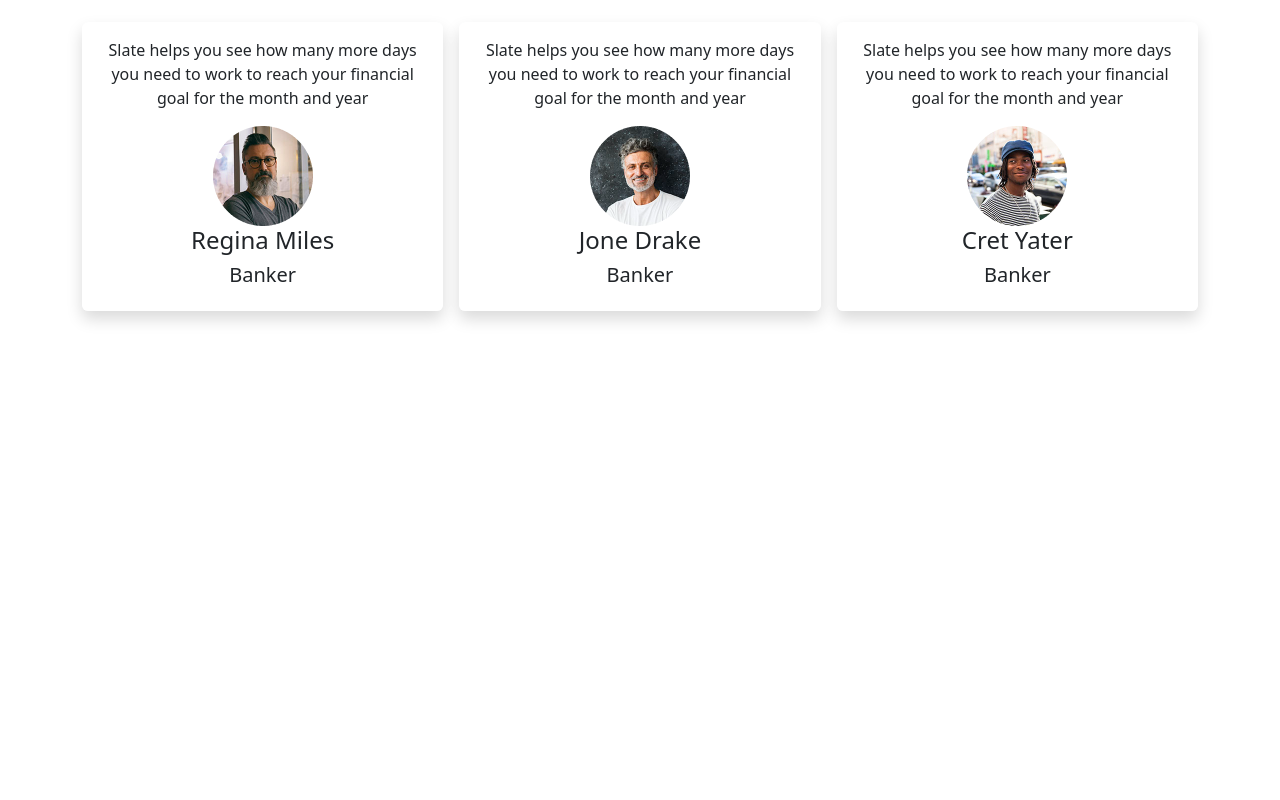
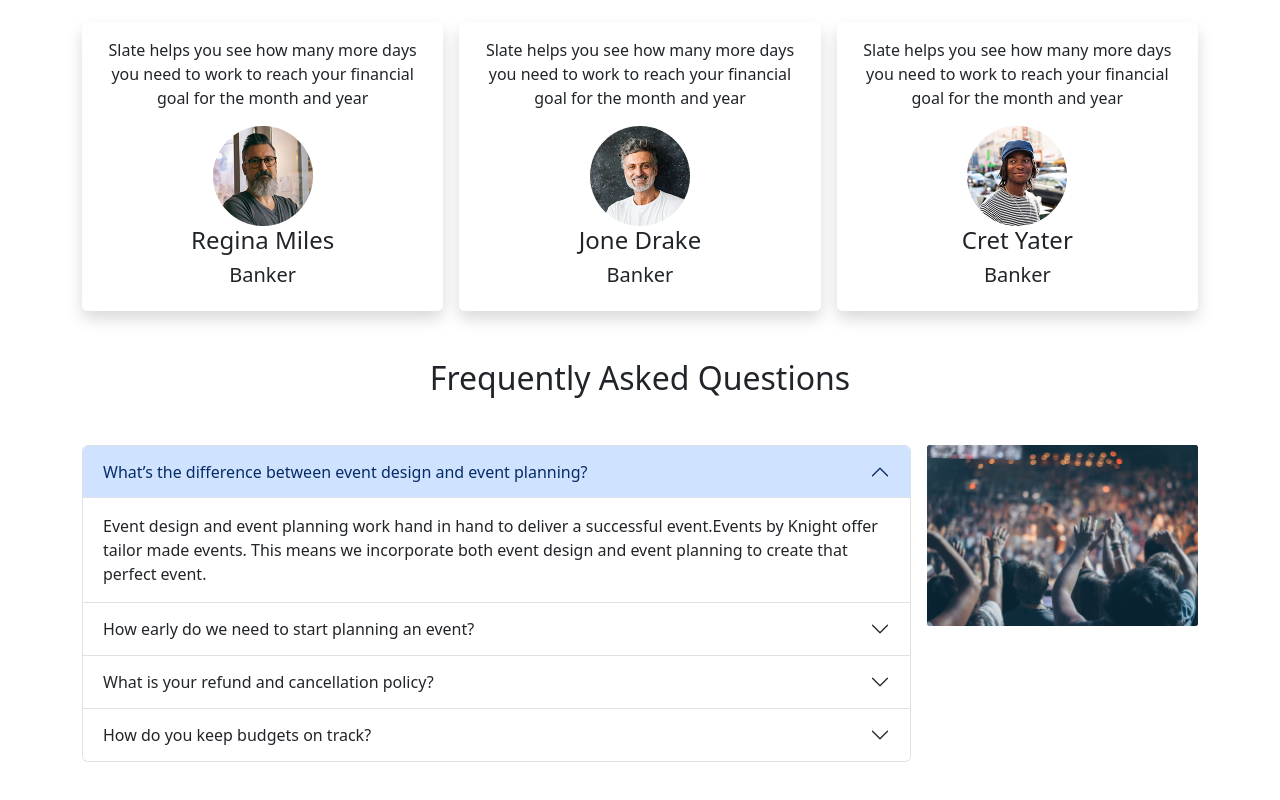
Before and after one commit to sowmik-sec/community-center, a plain HTML site: page index.html in a window 1280 px wide. Shown: the part 1576-2376 px from the top of the page. Before the commit the page ends 1935 px from the top, so only its background shows below. Drawn offline with nearby package versions, Linux system fonts and the light colour scheme.

Commit message:
accordion added

```diff
--- a/index.html
+++ b/index.html
@@ -292,6 +292,126 @@
           </div>
         </div>
       </div>
+      <div class="container">
+        <h2 class="text-center">Frequently Asked Questions</h2>
+        <div
+          class="d-lg-flex flex-lg-row d-sm-flex flex-sm-column gap-0 column-gap-md-3 mt-md-5 mb-md-5"
+        >
+          <div class="accordion" id="accordionExample">
+            <div class="accordion-item">
+              <h2 class="accordion-header" id="headingOne">
+                <button
+                  class="accordion-button"
+                  type="button"
+                  data-bs-toggle="collapse"
+                  data-bs-target="#collapseOne"
+                  aria-expanded="true"
+                  aria-controls="collapseOne"
+                >
+                  What’s the difference between event design and event planning?
+                </button>
+              </h2>
+              <div
+                id="collapseOne"
+                class="accordion-collapse collapse show"
+                aria-labelledby="headingOne"
+                data-bs-parent="#accordionExample"
+              >
+                <div class="accordion-body">
+                  Event design and event planning work hand in hand to deliver a
+                  successful event.Events by Knight offer tailor made events.
+                  This means we incorporate both event design and event planning
+                  to create that perfect event.
+                </div>
+              </div>
+            </div>
+            <div class="accordion-item">
+              <h2 class="accordion-header" id="headingTwo">
+                <button
+                  class="accordion-button collapsed"
+                  type="button"
+                  data-bs-toggle="collapse"
+                  data-bs-target="#collapseTwo"
+                  aria-expanded="false"
+                  aria-controls="collapseTwo"
+                >
+                  How early do we need to start planning an event?
+                </button>
+              </h2>
+              <div
+                id="collapseTwo"
+                class="accordion-collapse collapse"
+                aria-labelledby="headingTwo"
+                data-bs-parent="#accordionExample"
+              >
+                <div class="accordion-body">
+                  Event design and event planning work hand in hand to deliver a
+                  successful event.Events by Knight offer tailor made events.
+                  This means we incorporate both event design and event planning
+                  to create that perfect event.
+                </div>
+              </div>
+            </div>
+            <div class="accordion-item">
+              <h2 class="accordion-header" id="headingThree">
+                <button
+                  class="accordion-button collapsed"
+                  type="button"
+                  data-bs-toggle="collapse"
+                  data-bs-target="#collapseThree"
+                  aria-expanded="false"
+                  aria-controls="collapseThree"
+                >
+                  What is your refund and cancellation policy?
+                </button>
+              </h2>
+              <div
+                id="collapseThree"
+                class="accordion-collapse collapse"
+                aria-labelledby="headingThree"
+                data-bs-parent="#accordionExample"
+              >
+                <div class="accordion-body">
+                  Event design and event planning work hand in hand to deliver a
+                  successful event.Events by Knight offer tailor made events.
+                  This means we incorporate both event design and event planning
+                  to create that perfect event.
+                </div>
+              </div>
+            </div>
+            <div class="accordion-item">
+              <h2 class="accordion-header" id="headingFour">
+                <button
+                  class="accordion-button collapsed"
+                  type="button"
+                  data-bs-toggle="collapse"
+                  data-bs-target="#collapseFour"
+                  aria-expanded="false"
+                  aria-controls="collapseFour"
+                >
+                  How do you keep budgets on track?
+                </button>
+              </h2>
+              <div
+                id="collapseFour"
+                class="accordion-collapse collapse"
+                aria-labelledby="headingFour"
+                data-bs-parent="#accordionExample"
+              >
+                <div class="accordion-body">
+                  Event design and event planning work hand in hand to deliver a
+                  successful event.Events by Knight offer tailor made events.
+                  This means we incorporate both event design and event planning
+                  to create that perfect event.
+                </div>
+              </div>
+            </div>
+          </div>
+          <div>
+            <img class="img-fluid" src="images/people.png" alt="" />
+          </div>
+        </div>
+      </div>
     </main>
 
     <script
```
